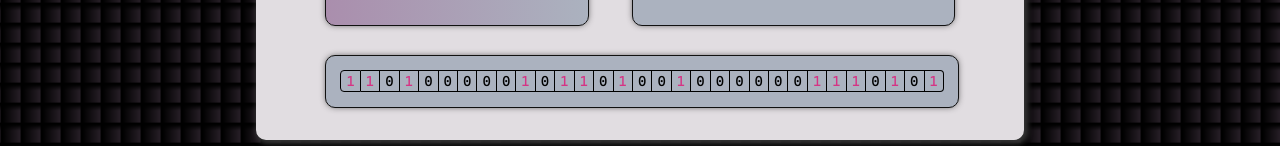
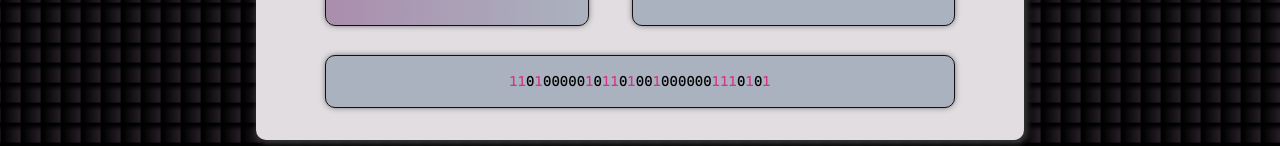
Before and after one commit to sstefanofm/sstefanofm.github.io, a React (Create React App) app: page /js in a window 1280 px wide. Shown: the part 498-644 px from the top of the page. Built offline with nearby package versions, Linux system fonts and the light colour scheme.

Commit message:
default styles for binarytime

```diff
--- a/src/components/BinaryTime/index.jsx
+++ b/src/components/BinaryTime/index.jsx
@@ -22,13 +22,11 @@ const BinaryTime = () => {
     <ContentCard>
       <ContentCard.Content>
         <div className='BinaryTime'>
-          <div className='BinaryTime__Bits'>
-            {binaryTime.split('').map(b => +b).map((b, i) => (
-              b ?
-                <code key={i}>{b}</code> :
-                <span key={i}>{b}</span>
-            ))}
-          </div>
+          {binaryTime.split('').map(b => +b).map((b, i) => (
+            b ?
+              <code key={i}>{b}</code> :
+              <span key={i}>{b}</span>
+          ))}
         </div>
       </ContentCard.Content>
     </ContentCard>
```
